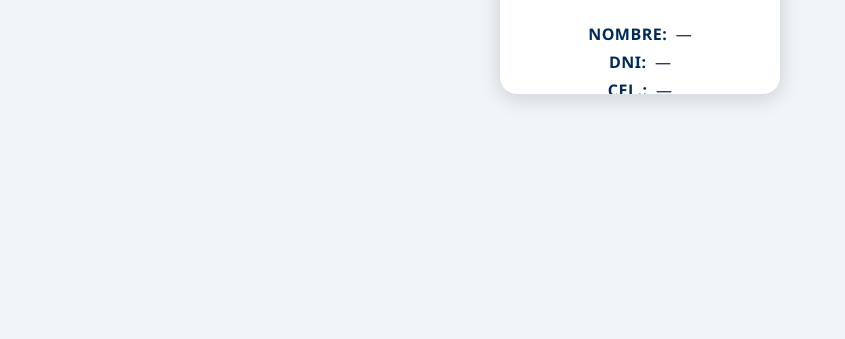
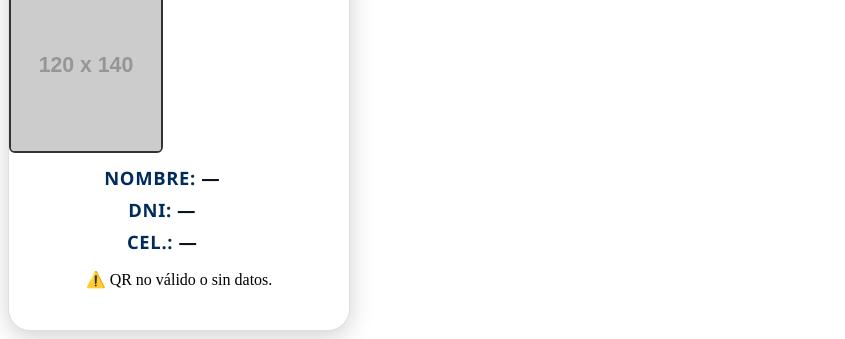
Before and after one commit to Jhulmar25/pruebapatas, a website: page index.html in a window 1280 px wide. Shown: the part 541-880 px from the top of the page, without its empty margins (0-845 px from the left). Before the commit the page ends 800 px from the top, so only its background shows below. Drawn offline with Linux system fonts and the light colour scheme; placeholder pictures from the web are drawn by us.

Commit message:
Update styles.css

```diff
--- a/styles.css
+++ b/styles.css
@@ -1,59 +1,24 @@
-body {
-  background: #f1f5f9;
-  display: flex;
-  justify-content: center;
-  align-items: center;
-  min-height: 100vh;
-  font-family: 'Segoe UI', sans-serif;
-  margin: 0;
+/* ❖ Credencial más grande para teléfonos */
+.credencial {
+  width: 340px;
+  height: auto;
+  background: white;
+  border-radius: 22px;
+  box-shadow: 0 6px 25px rgba(0,0,0,0.18);
+  overflow: hidden;
+  text-align: center;
+  padding: 15px 0 25px 0;
+  border: 1.7px solid #dbe0e6;
 }
 
-.credencial {
-  width: 280px;
-  height: 450px;
-  background: white;
-  border-radius: 18px;
-  box-shadow: 0 4px 20px rgba(0,0,0,0.15);
+/* ❖ Imagen de la persona más grande */
+.foto {
+  width: 150px;
+  height: 170px;
+  border: 2px solid #333;
+  border-radius: 6px;
   overflow: hidden;
-  text-align: center;
-  padding: 10px 0;
-  border: 1.5px solid #dbe0e6;
-}
-
-header h1 {
-  font-size: 1.5rem;
-  color: #0b2545;
-  font-weight: 800;
-  margin: 0;
-}
-
-header .subtitulo {
-  font-size: 1rem;
-  color: #1e293b;
-  font-style: italic;
-  margin-bottom: 8px;
-}
-
-.logo {
-  width: 200px;
-  height: auto;
-  margin-bottom: 4px;
-}
-
-.contenido {
-  display: flex;
-  flex-direction: column;
-  align-items: center;
-  border-top: 3px solid #d3a978;
-  margin: 5px 0;
-  padding-top: 10px;
-}
-
-.foto {
-  width: 120px;
-  height: 140px;
-  border: 1.5px solid #333;
-  margin-bottom: 10px;
+  margin-bottom: 12px;
 }
 
 .foto img {
@@ -62,37 +27,26 @@ header .subtitulo {
   object-fit: cover;
 }
 
+/* ❖ Datos centrados, más elegantes y en negrita */
 .datos {
-  width: 100%;
-  text-align: center;      /* CENTRA TODO */
-  margin-top: 10px;
+  width: 90%;
+  text-align: center;
+  margin-top: 12px;
 }
 
 .datos p {
-  margin: 6px 0;
-  font-size: 1rem;
-  font-weight: 500;
-  color: #1e293b;
-  letter-spacing: 0.2px;
-  font-family: 'Segoe UI', Roboto, Helvetica, Arial, sans-serif;
+  margin: 7px 0;
+  font-size: 1.15rem;
+  font-weight: 700;  /* ❗ NEGRITA REAL */
+  color: #0b1220;
+  letter-spacing: 0.3px;
+  font-family: "Segoe UI", Roboto, Helvetica, Arial, sans-serif;
 }
 
+/* ❖ NOMBRE / DNI / CEL con negrita más fuerte y elegante */
 .datos strong {
-  font-weight: 800;        /* NEGRITA PARA EL LABEL */
+  font-weight: 900;
   color: #002b5c;
-  margin-right: 4px;
   text-transform: uppercase;
-  letter-spacing: 0.5px;
+  letter-spacing: 0.7px;
 }
-
-
-footer {
-  font-size: 0.8rem;
-  margin-top: 10px;
-  color: #475569;
-}
-
-footer a {
-  color: #1e40af;
-  text-decoration: none;
-}
```
